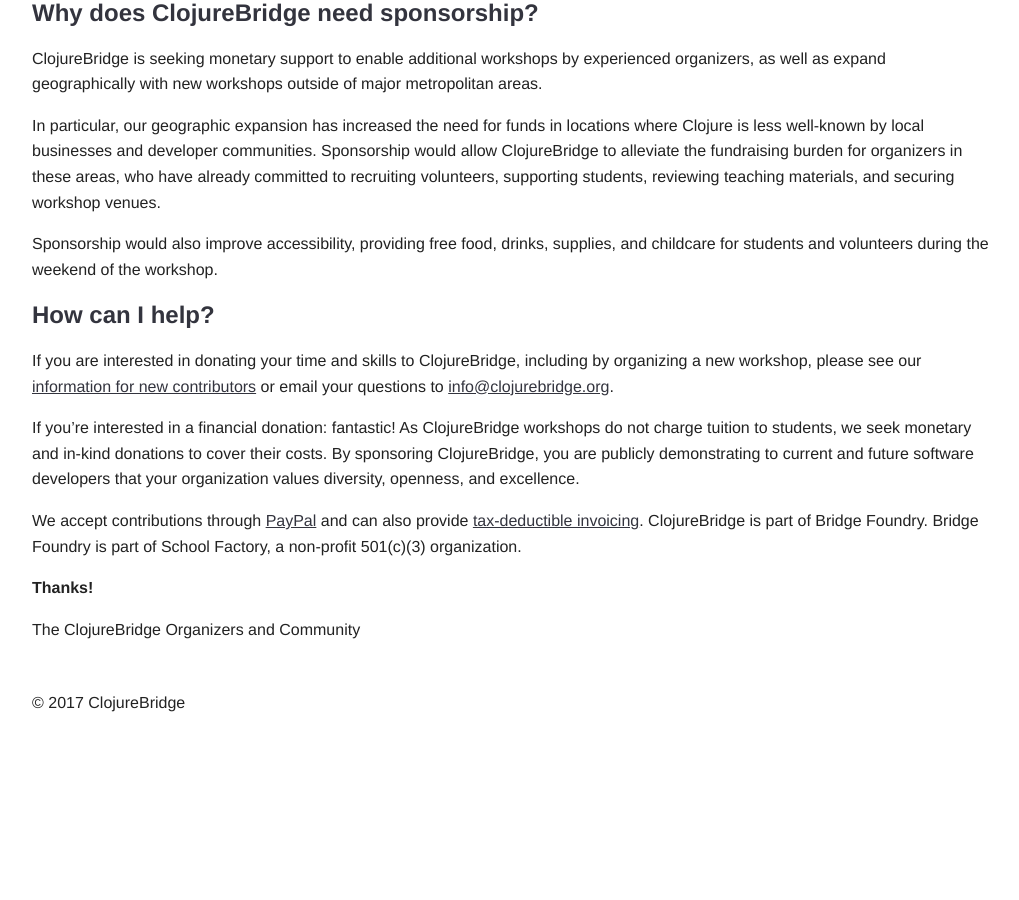
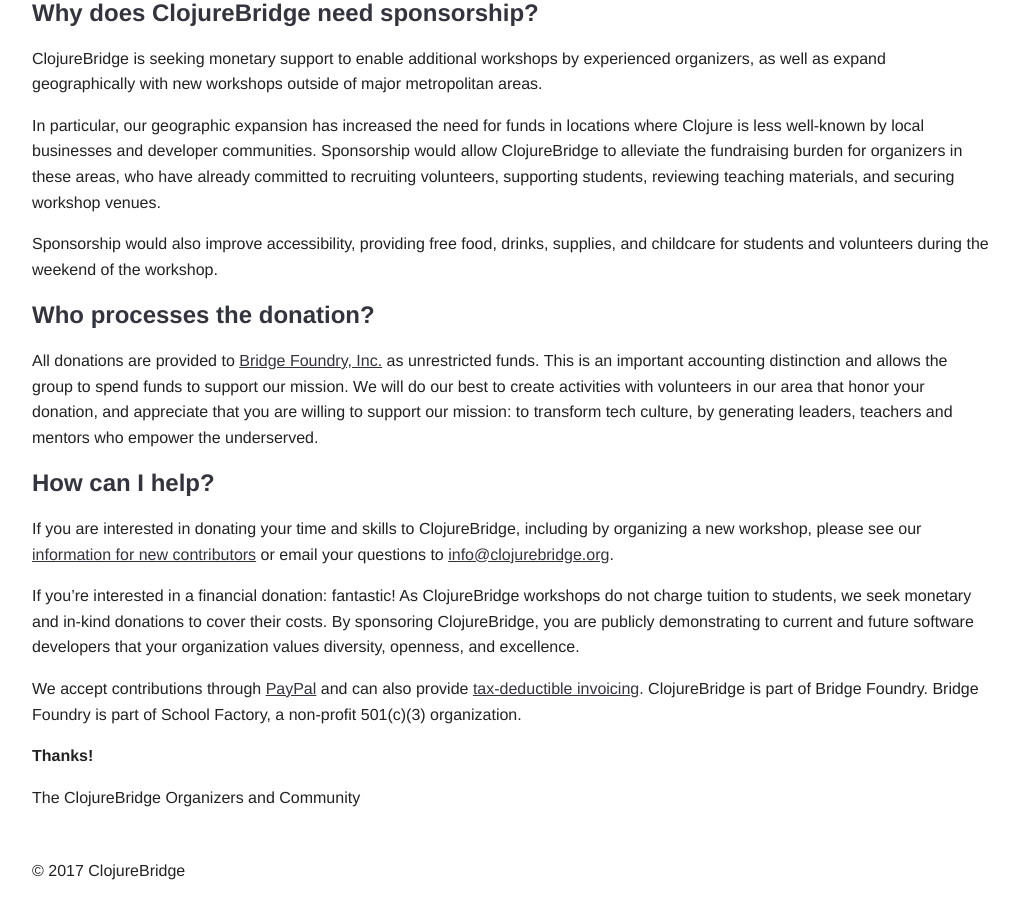
Before and after one commit to ClojureBridge/clojurebridge.github.io, a Jekyll site: the page built from donate.md, in a window 1280 px wide and 900 px high, scrolled down 1417 px. Shown: the whole window, without its empty margins (128-1147 px from the left). Built offline with Jekyll 4.4.1, drawn with Linux system fonts in a browser that asks for light colours; nearby versions of some CDN libraries; before the commit the page ends 2149 px from its top, so only the background shows below that.

Commit message:
issue-44, update paypal button

```diff
--- a/donate.md
+++ b/donate.md
@@ -7,7 +7,7 @@
 ![ClojureBridge attendees](../assets/images/header-donate.jpg)
 
 <div id="paypal-button">
-  <a class="button-donate" href="https://www.paypal.com/cgi-bin/webscr?cmd=_s-xclick&amp;hosted_button_id=3L8RHEQS3QHPA">Donate with <img alt="PayPal" src="https://www.paypalobjects.com/webstatic/en_US/i/buttons/PP_logo_h_100x26.png">
+  <a class="button-donate" href="https://www.paypal.com/cgi-bin/webscr?cmd=_s-xclick&amp;hosted_button_id=ZMZ6KBJVU23LS">Donate with <img alt="PayPal" src="https://www.paypalobjects.com/webstatic/en_US/i/buttons/PP_logo_h_100x26.png">
   </a>
 </div>
 
@@ -33,6 +33,10 @@
 
 Sponsorship would also improve accessibility, providing free food, drinks, supplies, and childcare for students and volunteers during the weekend of the workshop.
 
+## Who processes the donation?
+
+All donations are provided to [Bridge Foundry, Inc.](https://bridgefoundry.org) as unrestricted funds.  This is an important accounting distinction and allows the group to spend funds to support our mission.  We will do our best to create activities with volunteers in our area that honor your donation, and appreciate that you are willing to support our mission: to transform tech culture, by generating leaders, teachers and mentors who empower the underserved.
+
 ## How can I help?
 
 If you are interested in donating your time and skills to ClojureBridge, including by organizing a new workshop, please see our [information for new contributors](http://www.clojurebridge.org/get-involved) or email your questions to <info@clojurebridge.org>.
```
